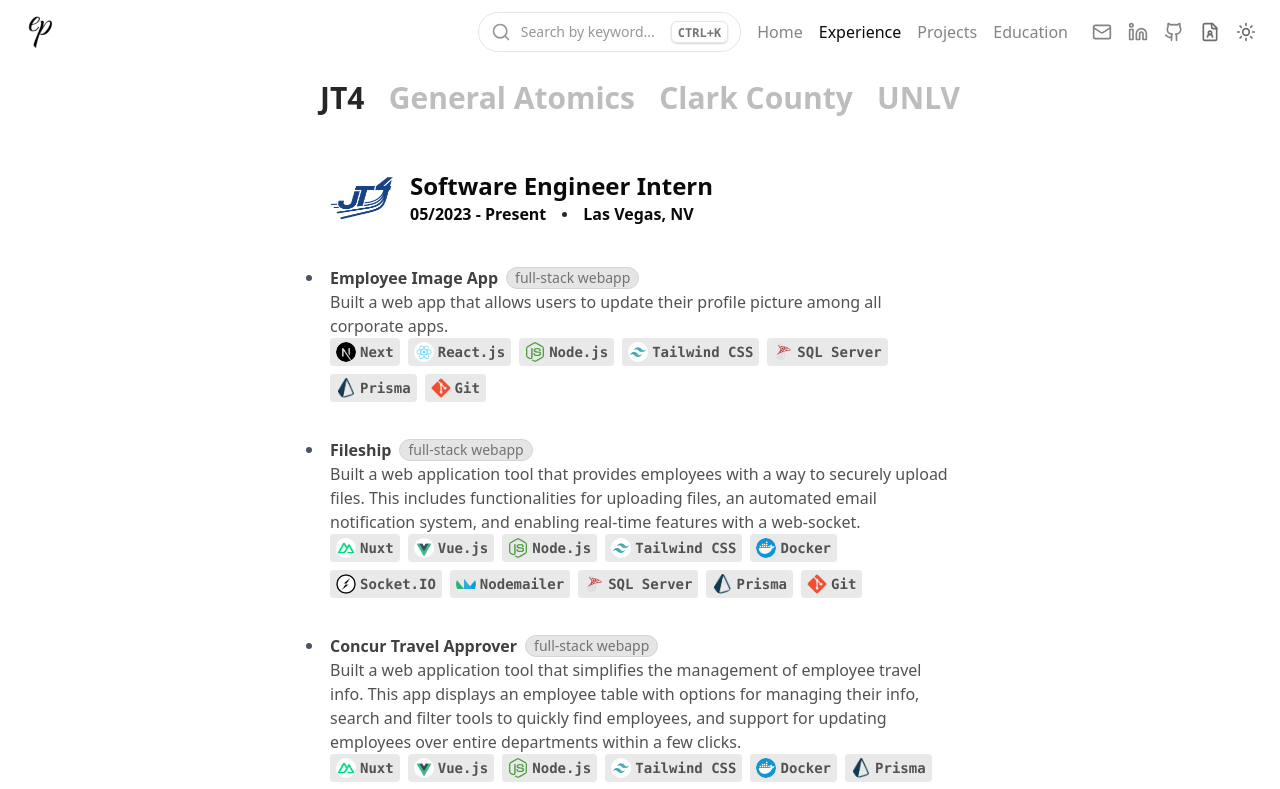
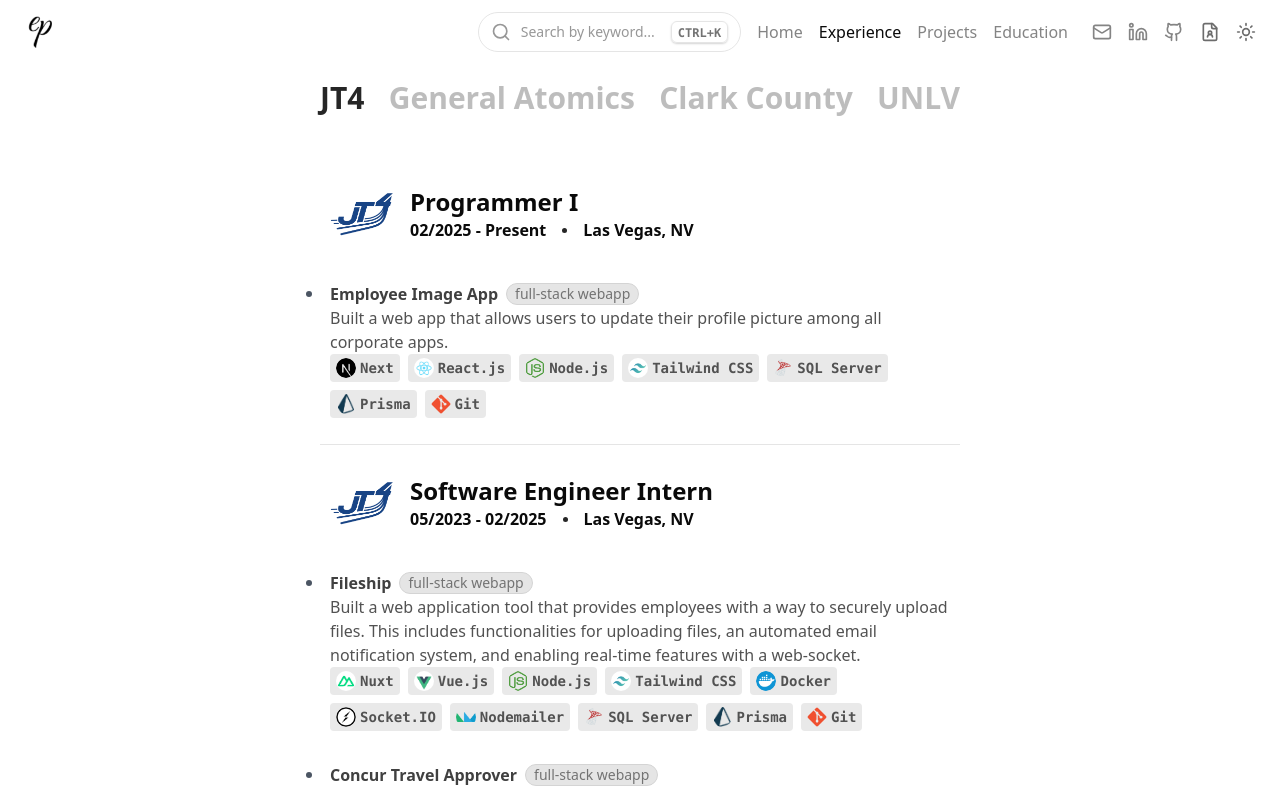
Before and after one commit to emanpecson/portfolio, a Next.js app: page /experience/jt4 in a window 1280 px wide. Shown: the top 789 px of the page. Built offline with nearby package versions, Linux system fonts and the light colour scheme.

Commit message:
refactor: :recycle: modify experiences to include multiple positions

```diff
--- a/src/components/ExperienceItem.tsx
+++ b/src/components/ExperienceItem.tsx
@@ -1,4 +1,4 @@
-import { ExperienceType } from '@/types/ExperienceType';
+import { ExperienceType, PositionType } from '@/types/ExperienceType';
 import { TaskType } from '@/types/TaskType';
 import Link from 'next/link';
 import TaskItem from './TaskItem';
@@ -8,7 +8,9 @@ import BlurFade from './ui/blur-fade';
 
 export default function ExperienceItem({ experience }: { experience: ExperienceType }) {
   return (
-    <div className="space-y-4">
+    <div className="divide-y">
+      {experience.positions.map((position: PositionType) => (
+        <div className="space-y-4 py-4">
           <BlurFade delay={0}>
             <Link href={experience.website} target="_blank" rel="noopener noreferrer">
               <BoxWrap>
@@ -22,11 +24,11 @@ export default function ExperienceItem({ experience }: { experience: ExperienceT
                     unoptimized
                   />
                   <div>
-                <h2 className="font-extrabold sm:text-2xl text-lg">{experience.position}</h2>
+                    <h2 className="font-extrabold sm:text-2xl text-lg">{position.name}</h2>
                     <div className="sm:flex sm:space-x-4 sm:place-items-center">
-                  <p className="sm:font-semibold">{experience.timeline}</p>
+                      <p className="sm:font-semibold">{position.timeline}</p>
                       <div className="sm:block hidden rounded-full h-[5px] w-[5px] bg-neutral-800 dark:bg-neutral-200" />
-                  <p className="sm:font-semibold">{experience.location}</p>
+                      <p className="sm:font-semibold">{position.location}</p>
                     </div>
                   </div>
                 </div>
@@ -34,8 +36,8 @@ export default function ExperienceItem({ experience }: { experience: ExperienceT
             </Link>
           </BlurFade>
 
-      <div className="space-y-4">
-        {experience.tasks.map((task: TaskType, i: number) => {
+          <div className="space-y-3">
+            {position.tasks.map((task: TaskType, i: number) => {
               if (task.externalLink) {
                 return (
                   <BlurFade delay={0.1 * i}>
@@ -57,5 +59,7 @@ export default function ExperienceItem({ experience }: { experience: ExperienceT
             })}
           </div>
         </div>
+      ))}
+    </div>
   );
 }
--- a/src/components/section/Intro.tsx
+++ b/src/components/section/Intro.tsx
@@ -14,7 +14,7 @@ export default function Intro() {
           </h1>
           <Paragraph>
             <div className="sm:flex space-x-1">
-              <span className="font-semibold">Software engineer intern at</span>
+              <span className="font-semibold">Programmer at</span>
               <IconLinkTag label="JT4 LLC" imgSrc="/logo/jt4.png" href={jt4Url} />
             </div>
           </Paragraph>
--- a/src/data/experience.ts
+++ b/src/data/experience.ts
@@ -5,12 +5,14 @@ import { SkillType } from '@/types/SkillType';
 export const experiences: ExperienceType[] = [
   {
     company: 'JT4',
-    position: 'Software Engineer Intern',
-    location: 'Las Vegas, NV',
     logoSrc: '/logo/jt4.png',
     path: '/experience/jt4',
-    timeline: '05/2023 - Present',
     website: 'https://www.jt4llc.com',
+    positions: [
+      {
+        name: 'Programmer I',
+        timeline: '02/2025 - Present',
+        location: 'Las Vegas, NV',
         tasks: [
           {
             header: 'Employee Image App',
@@ -27,6 +29,13 @@ export const experiences: ExperienceType[] = [
               overallSkills.get('Git') as SkillType,
             ],
           },
+        ],
+      },
+      {
+        name: 'Software Engineer Intern',
+        timeline: '05/2023 - 02/2025',
+        location: 'Las Vegas, NV',
+        tasks: [
           {
             header: 'Fileship',
             description:
@@ -65,19 +74,24 @@ export const experiences: ExperienceType[] = [
           },
           {
             header: 'Automatic Birthday Mail',
-        description: 'Develop a SQL trigger that automatically emails employees a special message on their birthday.',
+            description:
+              'Develop a SQL trigger that automatically emails employees a special message on their birthday.',
             tags: [overallSkills.get('SQL') as SkillType, overallSkills.get('SQL Server') as SkillType],
+          },
+        ],
       },
     ],
   },
   {
     company: 'General Atomics',
-    position: 'Software Developer Intern',
-    location: 'San Diego, CA',
     logoSrc: '/logo/general_atomics.png',
     path: '/experience/general-atomics',
+    website: 'https://www.ga.com',
+    positions: [
+      {
+        name: 'Software Developer Intern',
         timeline: '06/2022 - 08/2022',
-    website: 'https://www.ga.com',
+        location: 'San Diego, CA',
         tasks: [
           {
             header: 'Improved developer efficiency',
@@ -99,14 +113,18 @@ export const experiences: ExperienceType[] = [
           },
         ],
       },
+    ],
+  },
   {
     company: 'Clark County',
-    position: 'Geographic Information System Intern',
-    location: 'Las Vegas, NV',
     logoSrc: '/logo/clark_county.png',
     path: '/experience/clark-county',
+    website: 'https://www.clarkcountynv.gov',
+    positions: [
+      {
+        name: 'Geographic Information System Intern',
         timeline: '01/2022 - 05/2022',
-    website: 'https://www.clarkcountynv.gov',
+        location: 'Las Vegas, NV',
         tasks: [
           {
             header: 'Web-scraping',
@@ -120,14 +138,18 @@ export const experiences: ExperienceType[] = [
           },
         ],
       },
+    ],
+  },
   {
     company: 'UNLV',
-    position: 'Computer Science Teaching Assistant',
-    location: 'Las Vegas, NV',
     logoSrc: '/logo/unlv.png',
     path: '/experience/unlv',
+    website: 'https://www.unlv.edu/cs',
+    positions: [
+      {
+        name: 'Computer Science Teaching Assistant',
         timeline: '01/2022 - 05/2022',
-    website: 'https://www.unlv.edu/cs',
+        location: 'Las Vegas, NV',
         tasks: [
           {
             header: 'Tutoring',
@@ -136,4 +158,6 @@ export const experiences: ExperienceType[] = [
           },
         ],
       },
+    ],
+  },
 ];
```
Also changed, not shown: src/types/ExperienceType.ts (+9 -5 lines). Lines whose indentation alone changed are shown as unchanged.
